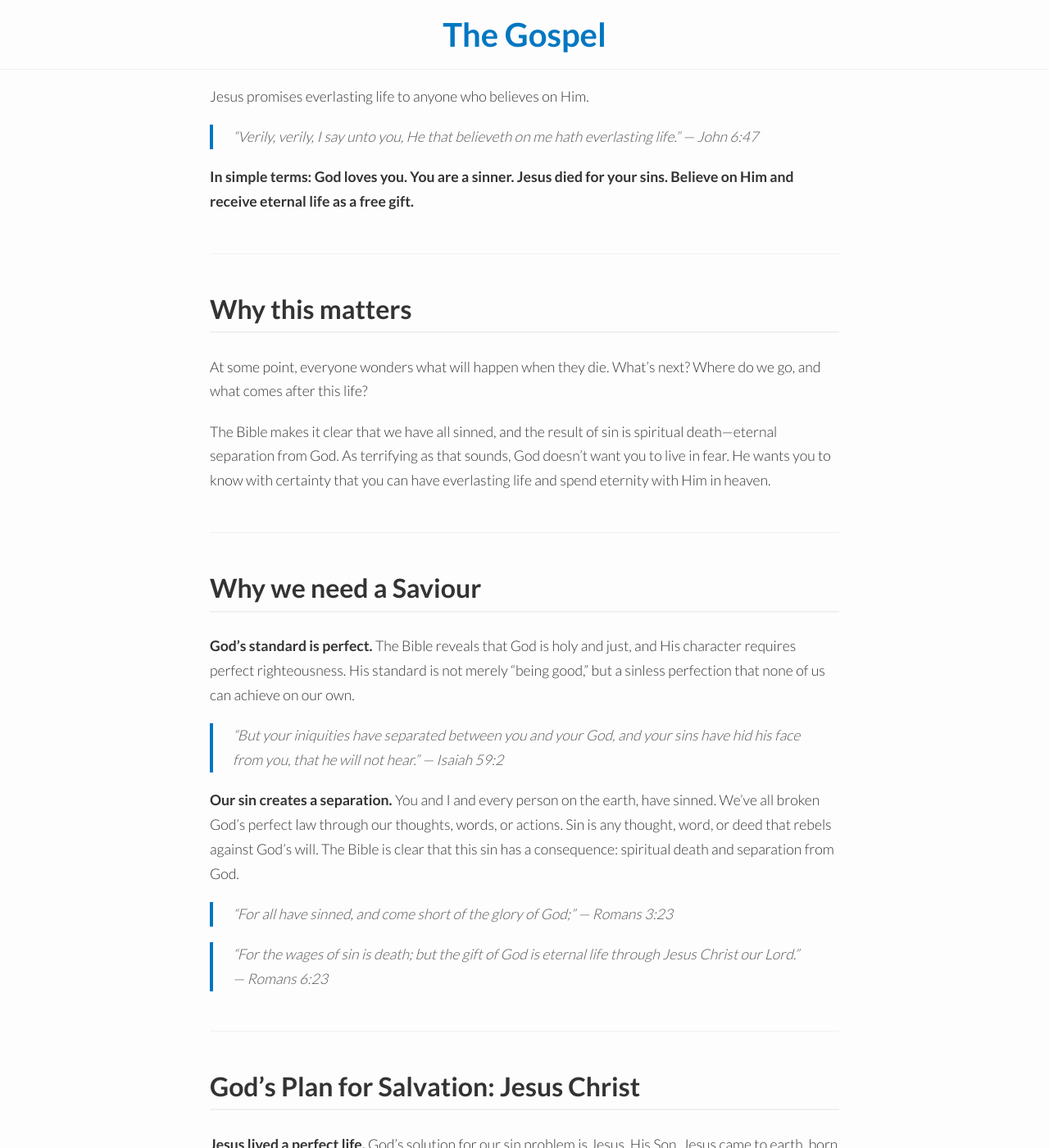
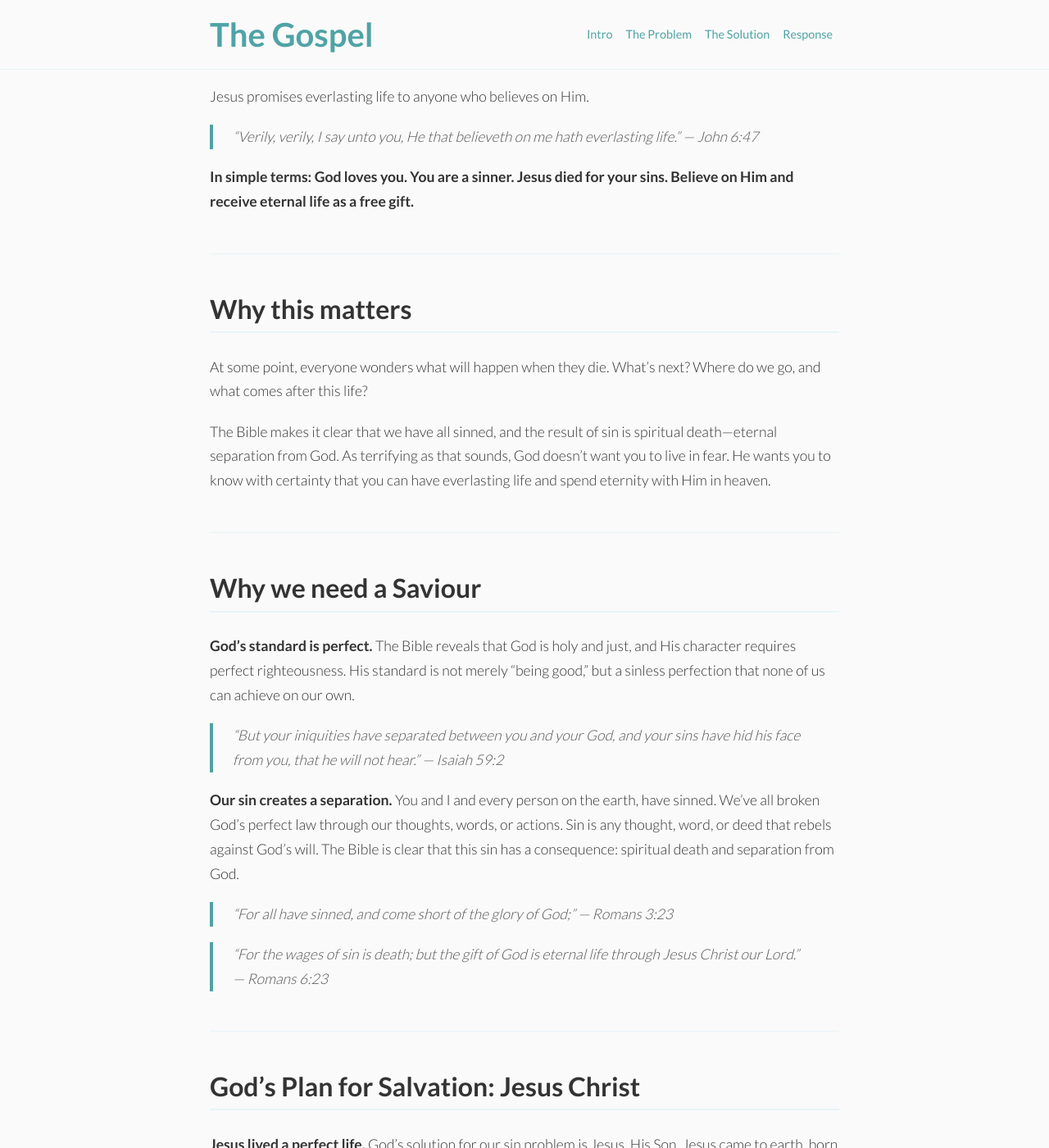
Before and after one commit to christdiedforoursins/jekyll-gospel-presentation, a Jekyll site: the page built from index.md, in a window 1280 px wide and 1400 px high. Shown: the whole window at 82% size. Built offline with Jekyll 4.4.1, drawn with Linux system fonts in a browser that asks for light colours.

Commit message:
design-cleanup-10-30-2025

```diff
--- a/_includes/footer.html
+++ b/_includes/footer.html
@@ -5,4 +5,12 @@
                 <a href="mailto:{{ site.email }}" class="footer-contact-link">Contact us by email</a> and I'll be glad to help.
             </p>
     </div>
+    <button id="backToTop" title="Go to top">↑</button>
+    <script>
+        const btn = document.getElementById('backToTop');
+        window.onscroll = () => {
+            btn.style.display = window.scrollY > 300 ? 'block' : 'none';
+        };
+        btn.onclick = () => window.scrollTo({ top: 0, behavior: 'smooth' });
+    </script>
 </footer>
--- a/_layouts/default.html
+++ b/_layouts/default.html
@@ -15,6 +15,13 @@
 <header class="site-header">
     <div class="wrapper">
         <a href="{{ '/' | relative_url }}" class="site-title">{{ site.title | default: "The Best News Ever" }}</a>
+        <nav class="site-nav">
+            <a href="#why-this-matters">Intro</a>
+            <a href="#why-we-need-a-saviour">The Problem</a>
+            <a href="#gods-plan-for-salvation-jesus-christ">The Solution</a>
+            <a href="#how-to-receive-eternal-life-believe-in-christ-alone">Response</a>
+        </nav>
+        <button class="menu-toggle" aria-label="Toggle navigation">&#9776;</button>
     </div>
 </header>
 
--- a/assets/css/style.css
+++ b/assets/css/style.css
@@ -1,12 +1,13 @@
 /* --- Variables --- */
 :root {
-    --primary-color: #0077c2;
+    --primary-color: #4fa3a5;
     --text-color: #333;
-    --highlight-color: #7F7F7F;
-    --background-color: #fdfdfd;
-    --light-gray: #f0f0f0;
+    --highlight-color: #fef6e4;
+    --background-color: #fafafa;
+    --light-gray: #e8f4f8;
     --font-family: 'Lato', sans-serif;
     --content-width: 800px;
+    --heading-color: #1a2a3a;
 }
 
 *, *::before, *::after {
@@ -166,8 +167,26 @@
     text-align: center;
     padding: 2rem 0;
     margin-top: 4rem;
-    border-top: 1px solid var(--light-gray); /* Adds a subtle line to separate it from the content */
+    border-top: 1px solid var(--light-gray);
     font-size: 1.3em;
+}
+
+#backToTop {
+    display: none;
+    position: fixed;
+    bottom: 20px;
+    right: 20px;
+    background: var(--primary-color);
+    color: white;
+    border: none;
+    border-radius: 50%;
+    padding: 0.6em 0.8em;
+    cursor: pointer;
+    box-shadow: 0 2px 5px rgba(0,0,0,0.2);
+    transition: background 0.3s ease;
+}
+#backToTop:hover {
+    background: var(--heading-color);
 }
 
 .site-footer p {
@@ -196,35 +215,61 @@
     h1 { font-size: 2em; }
     h2 { font-size: 1.7em; }
 
-    .site-title { margin-bottom: 0.5rem; }
+    .site-header .wrapper {
+        flex-direction: row;
+        justify-content: space-between;
+    }
+
+    .site-title {
+        margin-bottom: 0;
+        font-size: 1.8em;
+    }
+
     .site-nav {
         width: 100%;
         display: none;
         max-height: calc(100vh - 5rem);
         overflow-y: auto;
-        position: absolute; /* Add this line */
-        top: 5rem; /* Set this to the header height */
+        position: absolute;
+        top: 4rem; /* Adjust to header height */
         left: 0;
-        z-index: 99; /* Ensures the menu is on top of other content */
-        background-color: var(--background-color); /* Add a background color to the menu */
+        z-index: 99;
+        background-color: var(--background-color);
+        border-top: 1px solid var(--light-gray);
+        padding: 1rem 0;
     }
+
     .site-nav a {
-        margin: 0.25rem 0; /* Change this line */
+        margin: 0.5rem 0;
         display: block;
         text-align: center;
     }
+
     .site-header.active .site-nav {
-        display: flex;
+        display: block;
     }
+
     .menu-toggle {
         display: block;
         cursor: pointer;
         font-size: 1.5rem;
         background: none;
         border: none;
+        padding: 0;
+        line-height: 1;
     }
 }
 
 @media screen and (min-width: 769px) {
-    .menu-toggle { display: none; }
+    .site-header .wrapper {
+        flex-direction: row;
+        justify-content: space-between;
+    }
+    .site-nav {
+        margin-top: 0;
+        margin-bottom: 0;
+    }
+    .menu-toggle {
+        display: none;
+    }
 }
```
Also changed, not shown: other parts of _layouts/default.html (+12 -0 lines).
